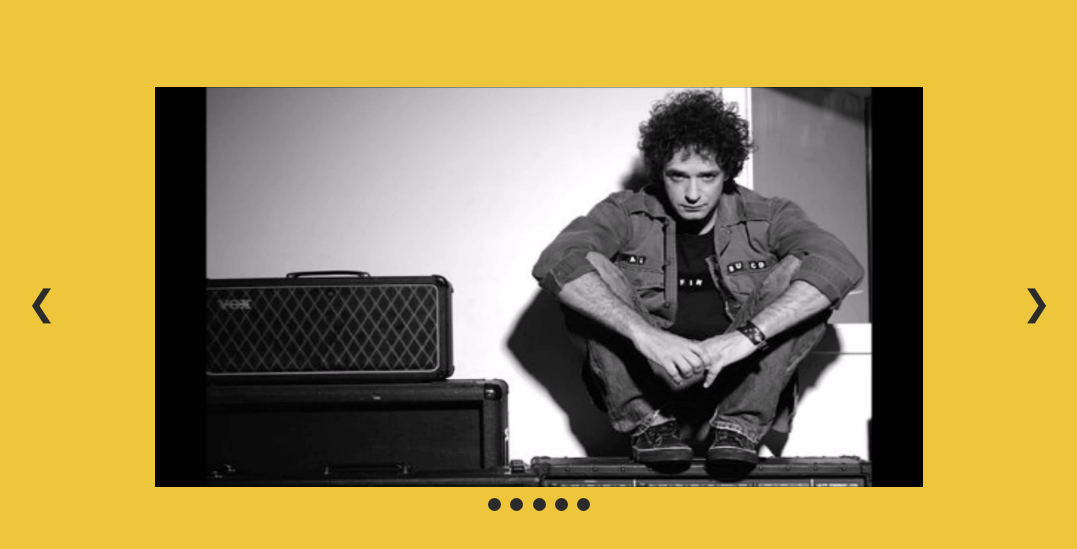
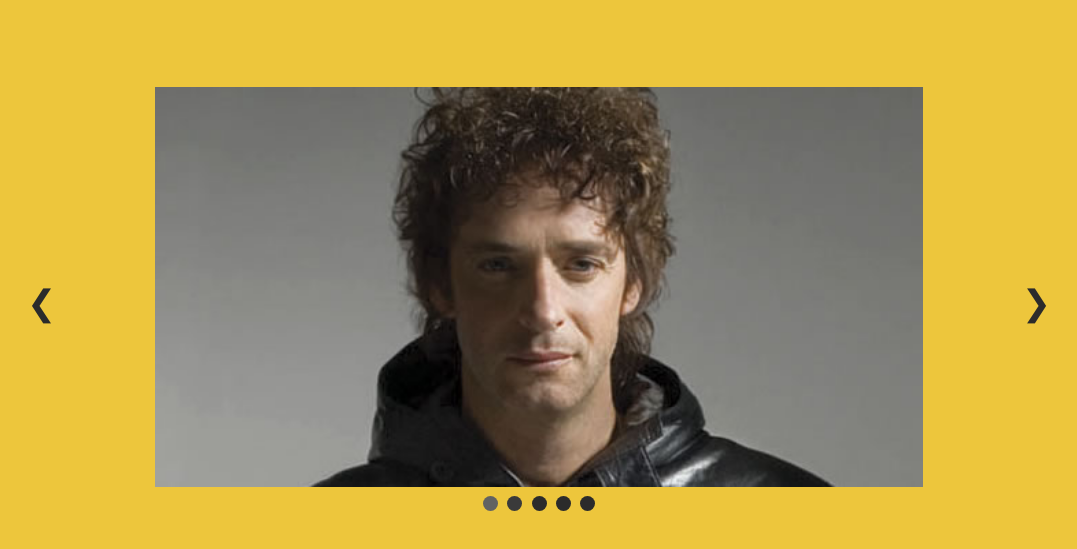
Before and after one commit to miriampc/carousel-jQuery, a plain HTML site: page index.html in a window 1280 px wide. Shown: the part 77-626 px from the top of the page, without its empty margins (101-1178 px from the left). Drawn offline with Linux system fonts and the light colour scheme.

Commit message:
add class active to dots

```diff
--- a/assets/css/main.css
+++ b/assets/css/main.css
@@ -55,14 +55,14 @@ header {
 
 .dot {
   cursor:pointer;
-  height: 13px;
-  width: 13px;
+  height: 15px;
+  width: 15px;
   margin: 0 2px;
   background-color: #2b2b2b;
   border-radius: 50%;
   display: inline-block;
   transition: background-color 0.6s ease;
 }
-.active, .dot:hover {
+.js-active, .dot:hover {
   background-color: #717171;
 }
--- a/assets/js/app.js
+++ b/assets/js/app.js
@@ -4,7 +4,7 @@ $(document).ready(function(){
 
  container.find('li:first').nextAll().hide();
 
-  var indexImg=1;
+  var indexImg=0;
   var nextImg = function(){
     currentImg = indexImg+1;
     if (currentImg > ulChild.length) {currentImg = 1}
@@ -25,6 +25,8 @@ $(document).ready(function(){
   function printImage(position){
     $(".container ul li:nth-child("+ indexImg +")").hide();
     $(".container ul li:nth-child("+ position +")").show();
+    $(".container span:nth-child("+indexImg+")").removeClass('js-active');
+    $(".container span:nth-child("+position+")").addClass('js-active');
     indexImg = position;
   }
 
```
